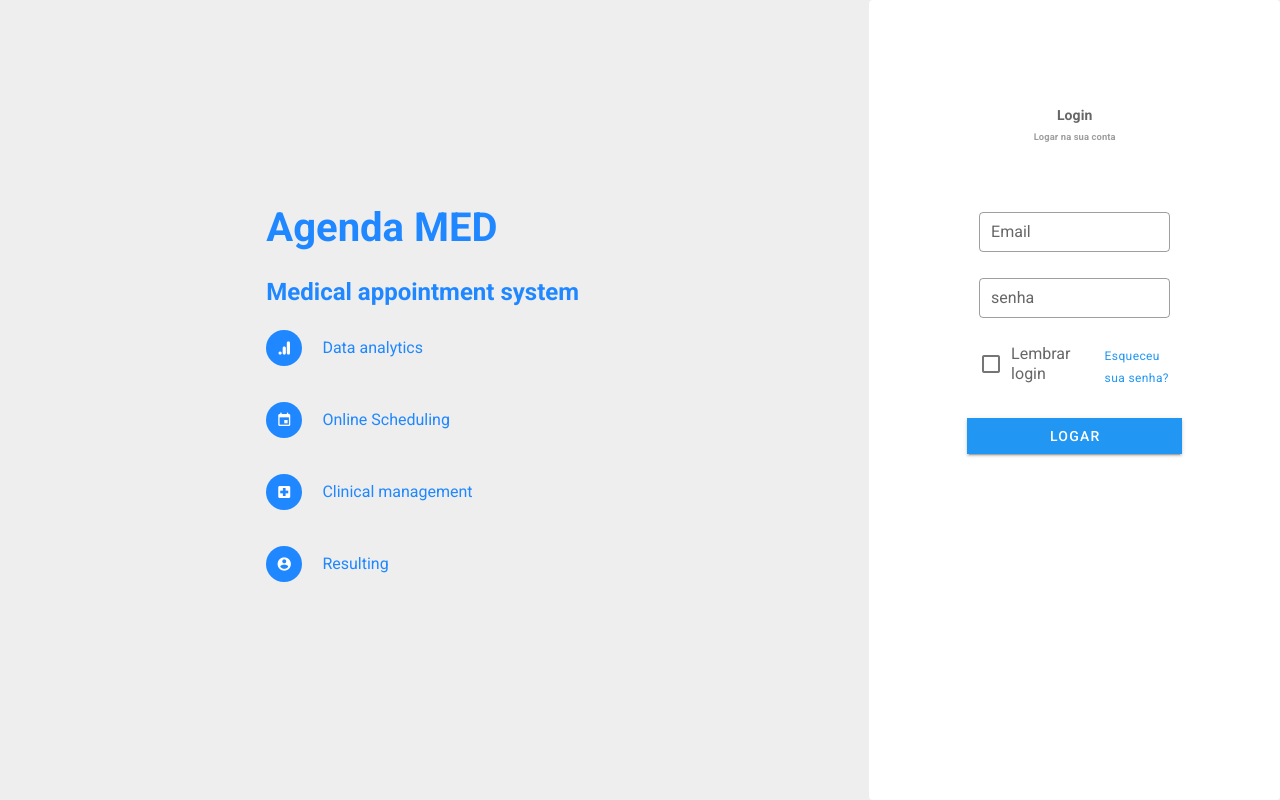
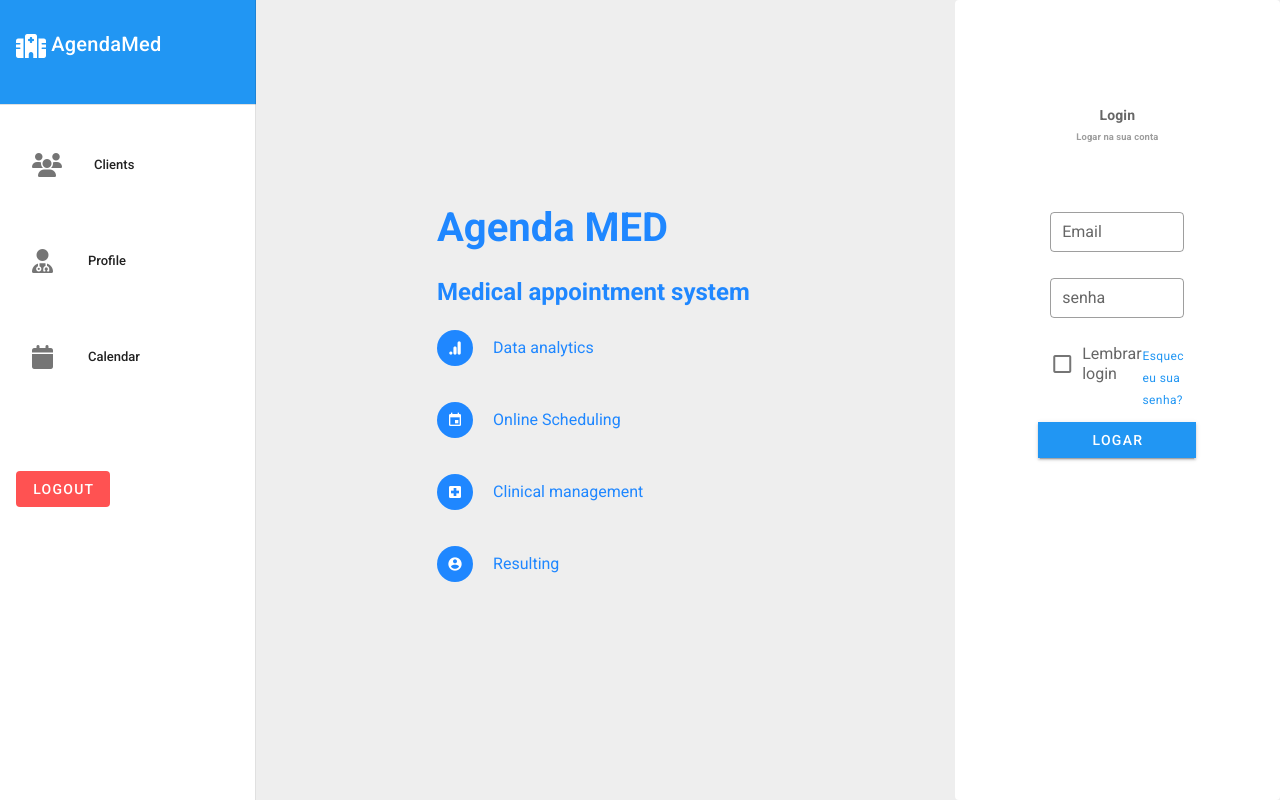
Before and after one commit to TheBugMakers/agenda-medica, a Vue app: page / in a window 1280 px wide. Built offline with nearby package versions, Linux system fonts and the light colour scheme.

Commit message:
add leftMenu component, add leftmenu component in app.vue

```diff
--- a/src/App.vue
+++ b/src/App.vue
@@ -1,6 +1,7 @@
 <template>
   <v-app>
     <v-main class="grey lighten-3" id="container">
+      <LeftMenu></LeftMenu>
       <AdminTemplate v-if="user.data"></AdminTemplate>
       <PublicTemplate v-if="!user.data"></PublicTemplate>
     </v-main>
@@ -10,12 +11,14 @@
 <script>
 import AdminTemplate from "@/components/AdminTemplate"
 import PublicTemplate from "@/components/PublicTemplate"
+import LeftMenu from "@/components/LeftMenu.vue"
 
 export default {
   name: 'App',
   components: {
     AdminTemplate,
     PublicTemplate,
+    LeftMenu,
   },
   data: () => ({}),
   computed:{
--- /dev/null
+++ b/src/components/LeftMenu.vue
@@ -0,0 +1,66 @@
+<template>
+    <!-- O v-model drawer é um boolean que decide se o drawer ficara recolhido ou a mostra, true = a mostra, false = recolhido -->
+      <v-navigation-drawer v-model="drawer" app>
+        <v-list-item class="blue white--text pb-8">
+          <v-list-item-content class="">
+            <v-list-item-title class="text-h6 mt-5">
+                <v-icon class="white--text">
+                     fa-hospital   <!--Apenas mudar depois para o icone do projeto -->
+                </v-icon>
+              AgendaMed
+            </v-list-item-title>
+            <v-list-item-subtitle>
+
+            </v-list-item-subtitle>
+          </v-list-item-content>
+        </v-list-item>
+
+        <v-divider></v-divider>
+
+        <v-list
+          dense
+          nav
+        >
+          <v-list-item
+          class="pa-6 mt-2"
+            v-for="item in items"
+            :key="item.title"
+            link
+          >
+            <v-list-item-icon>
+              <v-icon>{{ item.icon }}</v-icon>
+            </v-list-item-icon>
+
+            <v-list-item-content>
+              <v-list-item-title>{{ item.title }}</v-list-item-title>
+            </v-list-item-content>
+          </v-list-item>
+          <v-list-item></v-list-item>
+          <v-list-item class="mt-6">
+            <v-btn
+      depressed
+      color="error"
+
+    >
+      Logout
+    </v-btn>
+          </v-list-item>
+        </v-list>
+      </v-navigation-drawer>
+  </template>
+
+  <script>
+  export default {
+    data () {
+      return {
+        drawer: true, //Aqui é definido se o drawer estara a mostra
+        items: [
+          { title: 'Clients', icon: 'fa-users', route: '/' },
+          { title: 'Profile', icon: 'fa-user-doctor', route: '/' },
+          { title: 'Calendar', icon: 'fa-calendar' , route: '/'},
+        ],
+        right: null,
+      }
+    },
+  }
+</script>
```
